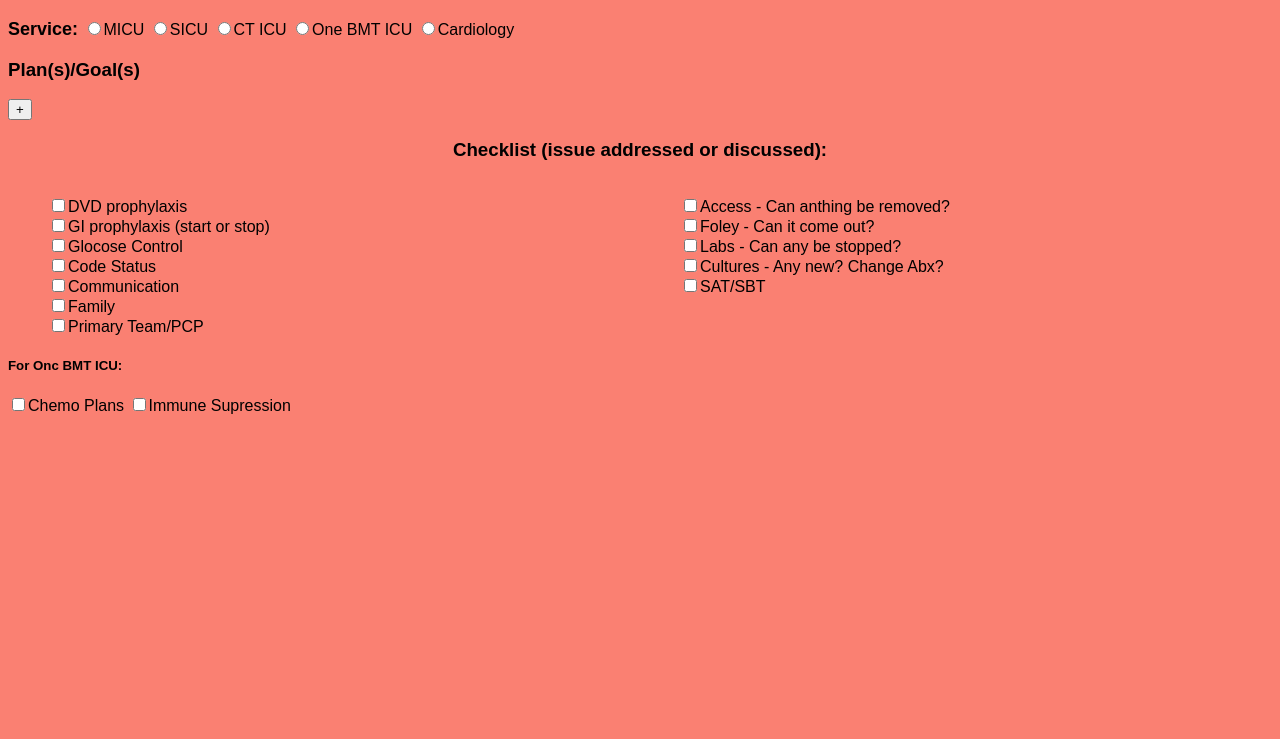
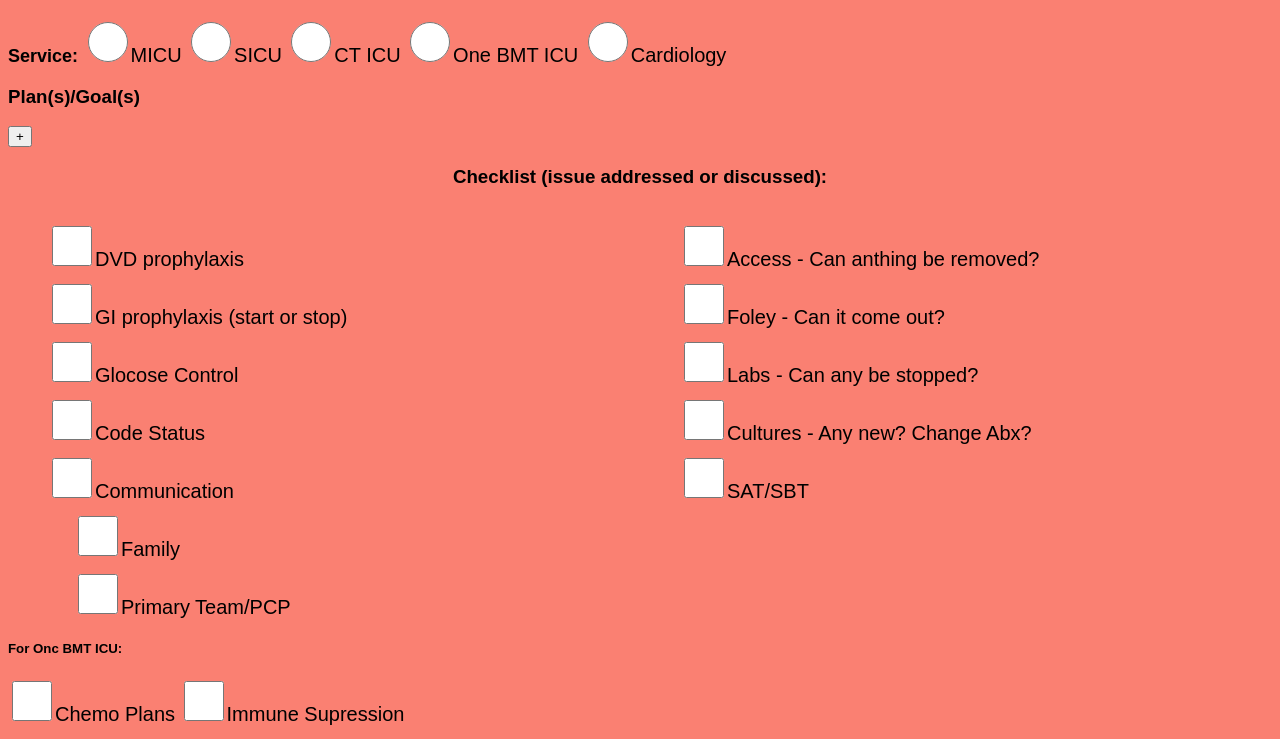
Before and after one commit to feordin/PODPrototype, a plain HTML site: page public/plan.html in a window 1280 px wide. Shown: the part 61-800 px from the top of the page. Drawn offline with nearby package versions, Linux system fonts and the light colour scheme; no server answers.

Commit message:
Enlargened text and textboxes

```diff
--- a/public/plan.html
+++ b/public/plan.html
@@ -40,8 +40,8 @@
 				<li><label><input type="checkbox" id="GlocoseControl" />Glocose Control</label></li>
 				<li><label><input type="checkbox" id="CodeStatus" />Code Status</label></li>
 				<li><label><input type="checkbox" id="Communication" />Communication</label></li>
-				<li><label><input type="checkbox" id="Family" />Family</label></li>
-				<li><label><input type="checkbox" id="PrimaryTeam/PCP" />Primary Team/PCP</label></li>
+				<li><label><input type="checkbox" id="Family" class="tabbed" />Family</label></li>
+				<li><label><input type="checkbox" id="PrimaryTeam/PCP" class="tabbed" />Primary Team/PCP</label></li>
                 </ul>
 				<h5>For Onc BMT ICU:</h5>
 				<label><input type="checkbox" id="ChemoPlans" />Chemo Plans</label>
--- a/public/style.css
+++ b/public/style.css
@@ -54,6 +54,20 @@ canvas{
    width:100%;
    margin:0 auto;
 }
+label{
+	font-size: 20px;
+}
+li{
+
+	margin-bottom: 10px;
+}
+
+input[type=checkbox], input[type=radio]{
+	width:40px;
+	height:40px;
+}
+
+
 #left_col {
    float:left;
    width:50%;
@@ -62,3 +76,6 @@ canvas{
    float:right;
    width:50%;
 }
+.tabbed{
+	margin-left: 30px;
+}
```
